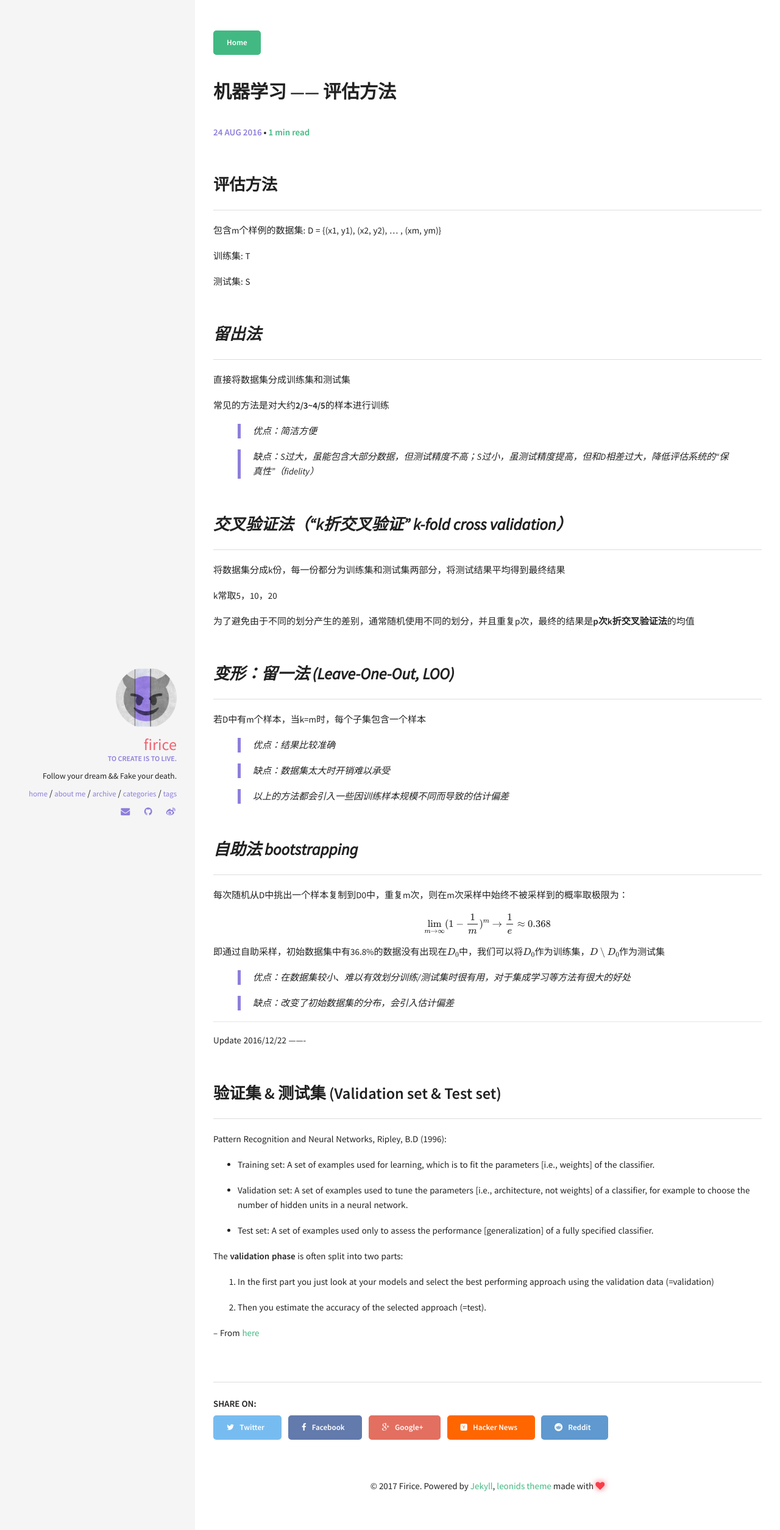
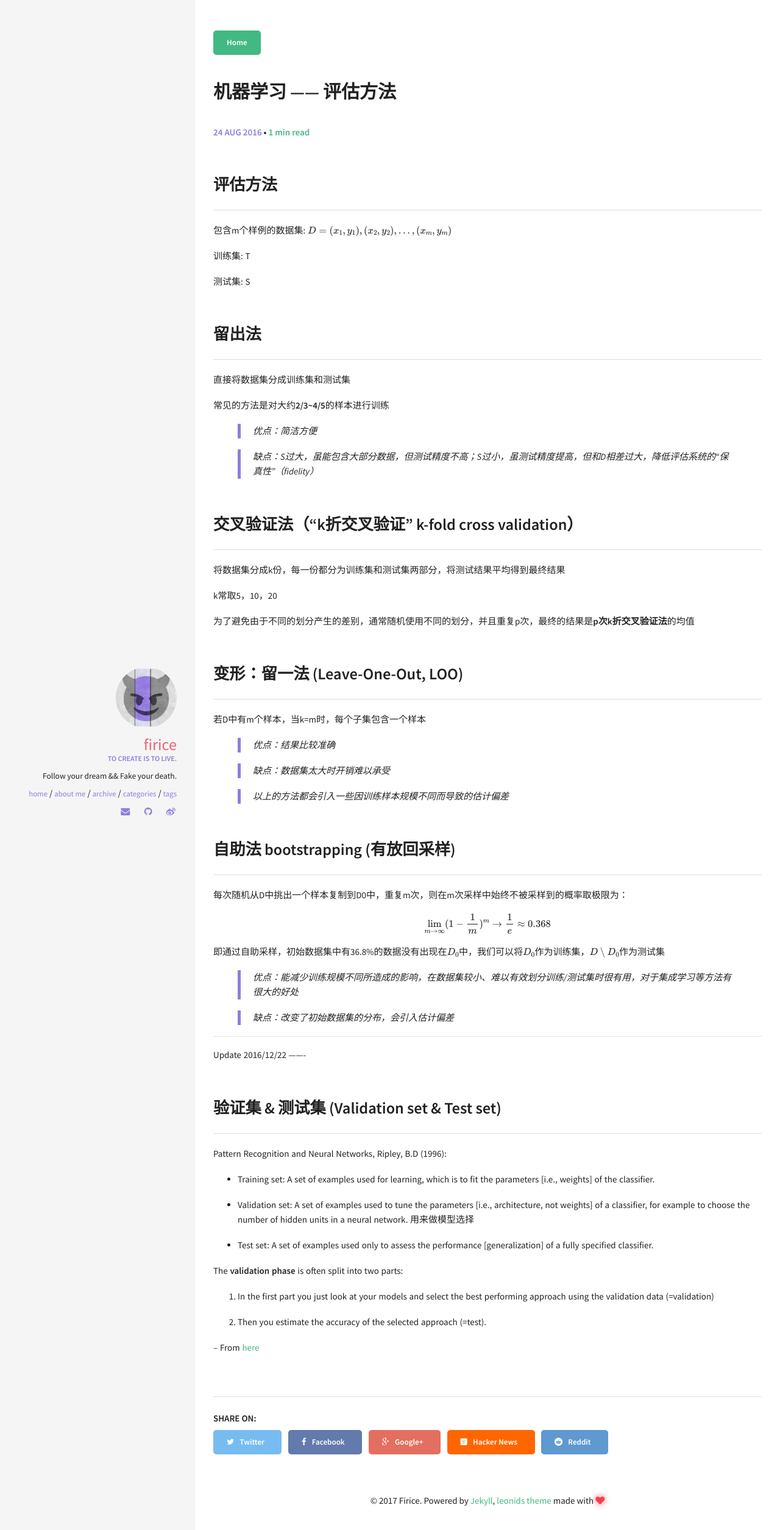
Before and after one commit to firiceguo/firiceguo.github.io, a Jekyll site: the page built from _posts/2016-08-24-MachineLearning-Evaluate.md, in a window 1280 px wide. Shown: the top 2509 px of the page at 61% size. Built offline with Jekyll 4.4.1, drawn with Linux system fonts in a browser that asks for light colours; formulas are drawn with MathJax 3; comment, search, counter and statistics services are not loaded.

Commit message:
change evaluate & decision tree

```diff
--- a/_posts/2016-08-24-MachineLearning-Evaluate.md
+++ b/_posts/2016-08-24-MachineLearning-Evaluate.md
@@ -11,14 +11,14 @@ description: 一些设置训练集和测试集的方法
 
 ## 评估方法
 
-包含m个样例的数据集: D = {(x1, y1), (x2, y2), ... , (xm, ym)}
+包含m个样例的数据集: $$D = {(x_1, y_1), (x_2, y_2), ... , (x_m, y_m)}$$
 
 训练集: T
 
 测试集: S
 
 
-## *留出法*
+## 留出法
 
 直接将数据集分成训练集和测试集
 
@@ -29,7 +29,7 @@ description: 一些设置训练集和测试集的方法
 >缺点：S过大，虽能包含大部分数据，但测试精度不高；S过小，虽测试精度提高，但和D相差过大，降低评估系统的“保真性”（fidelity）
 
 
-## *交叉验证法（“k折交叉验证” k-fold cross validation）*
+## 交叉验证法（“k折交叉验证” k-fold cross validation）
 
 将数据集分成k份，每一份都分为训练集和测试集两部分，将测试结果平均得到最终结果
 
@@ -38,7 +38,7 @@ k常取5，10，20
 为了避免由于不同的划分产生的差别，通常随机使用不同的划分，并且重复p次，最终的结果是**p次k折交叉验证法**的均值
 
 
-## *变形：留一法 (Leave-One-Out, LOO)*
+## 变形：留一法 (Leave-One-Out, LOO)
 
 若D中有m个样本，当k=m时，每个子集包含一个样本
 
@@ -49,7 +49,7 @@ k常取5，10，20
 >以上的方法都会引入一些因训练样本规模不同而导致的估计偏差
 
 
-## *自助法 bootstrapping*
+## 自助法 bootstrapping (有放回采样)
 
 每次随机从D中挑出一个样本复制到D0中，重复m次，则在m次采样中始终不被采样到的概率取极限为：
 
@@ -57,7 +57,7 @@ $$ \lim_{m\to\infty}(1-\frac1m)^m \to \frac1e\approx 0.368 $$
 
 即通过自助采样，初始数据集中有36.8%的数据没有出现在$$D_0$$中，我们可以将$$D_0$$作为训练集，$$D\setminus D_0$$作为测试集
 
-> 优点：在数据集较小、难以有效划分训练/测试集时很有用，对于集成学习等方法有很大的好处
+> 优点：能减少训练规模不同所造成的影响，在数据集较小、难以有效划分训练/测试集时很有用，对于集成学习等方法有很大的好处
 
 > 缺点：改变了初始数据集的分布，会引入估计偏差
 
@@ -72,7 +72,7 @@ Pattern Recognition and Neural Networks, Ripley, B.D (1996):
 
 - Training set: A set of examples used for learning, which is to fit the parameters [i.e., weights] of the classifier.
 
-- Validation set: A set of examples used to tune the parameters [i.e., architecture, not weights] of a classifier, for example to choose the number of hidden units in a neural network.
+- Validation set: A set of examples used to tune the parameters [i.e., architecture, not weights] of a classifier, for example to choose the number of hidden units in a neural network. 用来做模型选择
 
 - Test set: A set of examples used only to assess the performance [generalization] of a fully specified classifier.
 
```
Also changed, not shown: _posts/2016-09-22-DecisionTree.md (+40 -14 lines), _posts/2017-06-17-Intro-grpc-note.md (+1 -0 lines).
